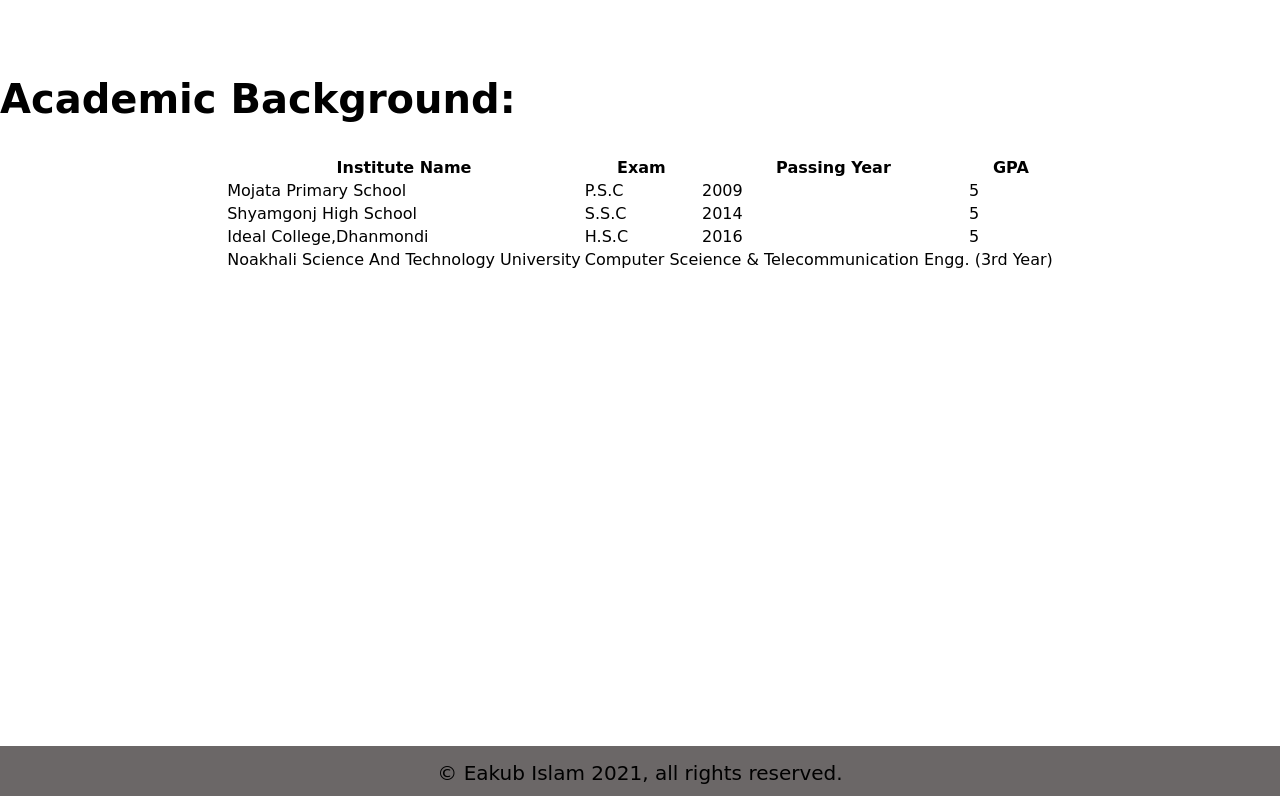
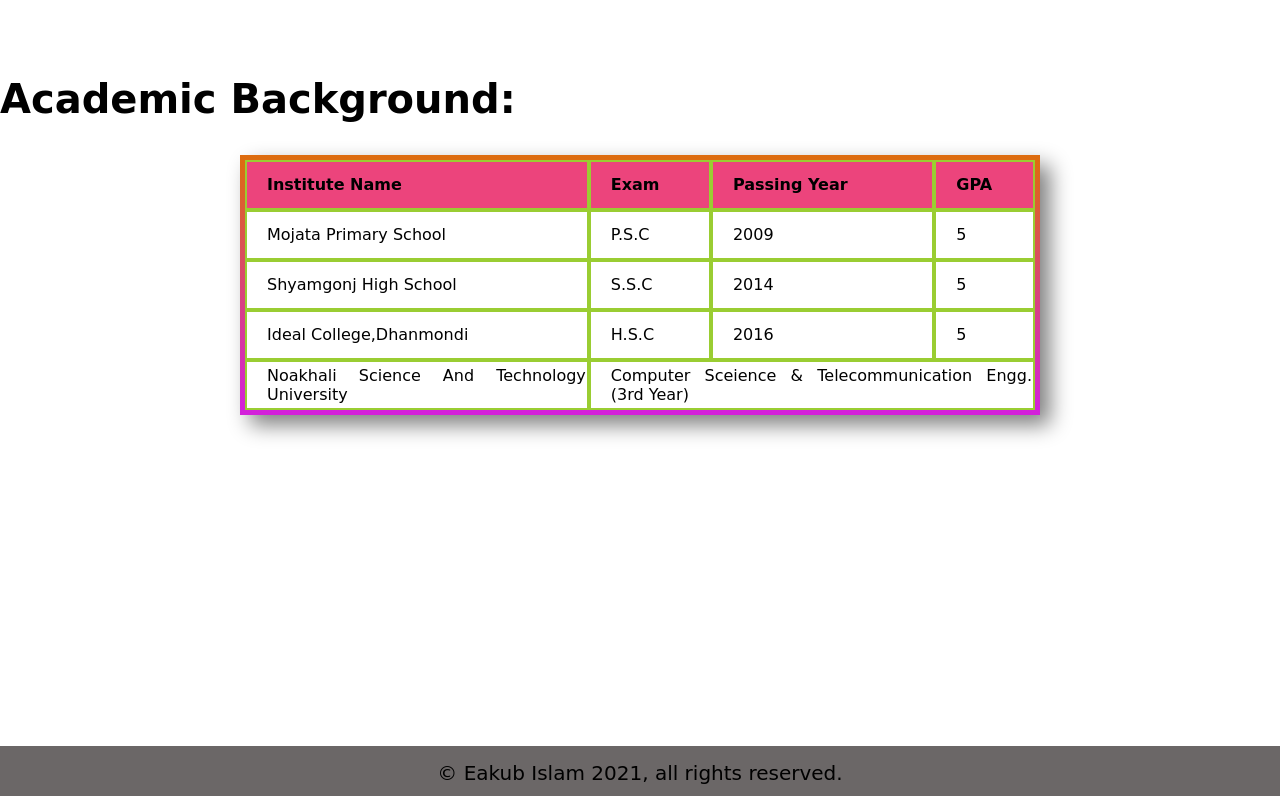
Before and after one commit to EakubIslam/web-portfolio, a plain HTML site: page index.html in a window 1280 px wide. Shown: the part 1974-2774 px from the top of the page. Drawn offline with Linux system fonts and the light colour scheme; a web font is replaced by a local one.

Commit message:
Add table

```diff
--- a/style.css
+++ b/style.css
@@ -62,6 +62,42 @@ section{
     border-image: linear-gradient(180deg,blue,cyan);
     border-image-slice: 1;
 }
+table{
+
+           border: 7px solid ;
+
+
+            border-image: linear-gradient(180deg,rgb(221, 108, 15),rgb(211, 32, 218));
+           border-image-slice: 1;
+           box-shadow: 10px 10px 20px gray;
+
+
+          border-width: 5px;
+          width: 800px;
+          height: 75%;
+          border-spacing: 0;
+
+
+          }
+
+        tr{
+
+            width: 200px;
+            height: 50px;
+            text-align: justify;
+
+        }
+
+        td,th{
+
+            border: 2px solid yellowgreen;
+            padding-left: 20px;
+
+
+        }
+        th{
+            background-color:rgb(236, 68, 124)
+        }
 footer {
     background-color: rgb(107, 103, 103);
     height: 50px;
```
